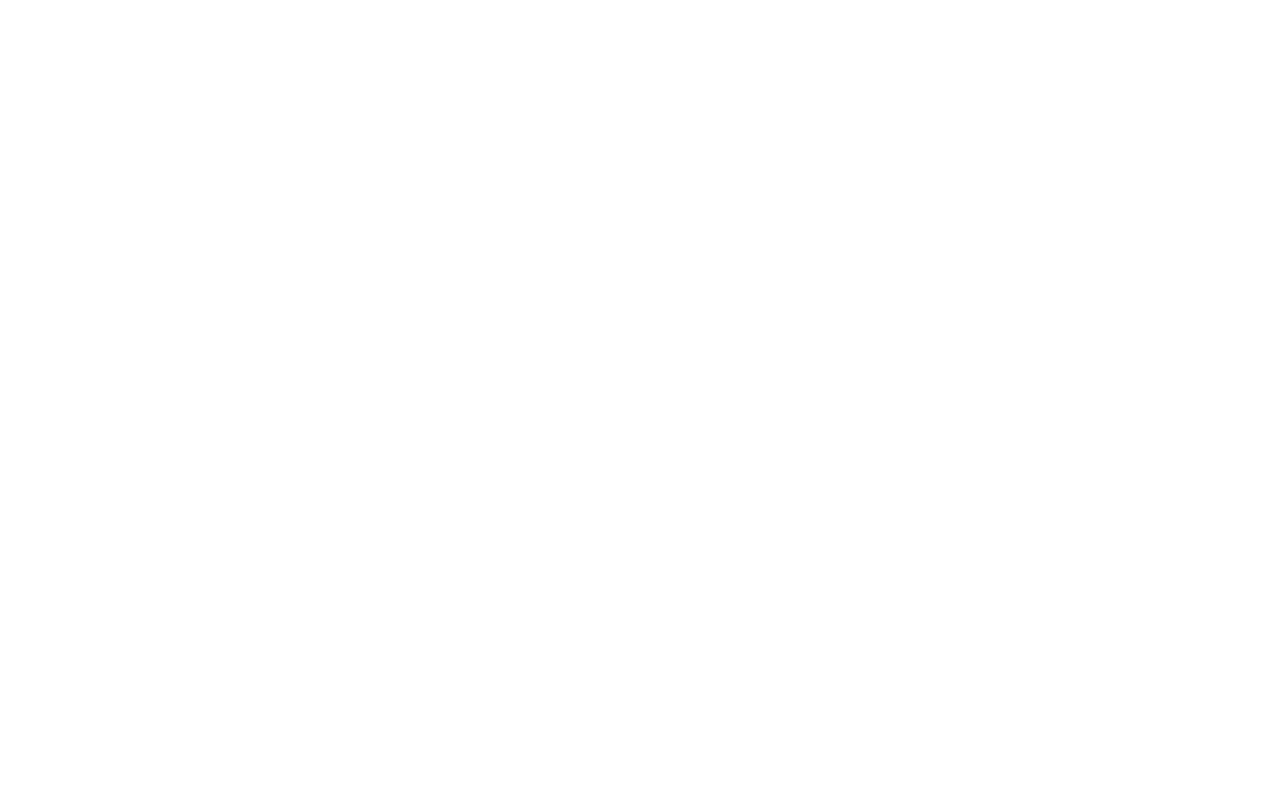
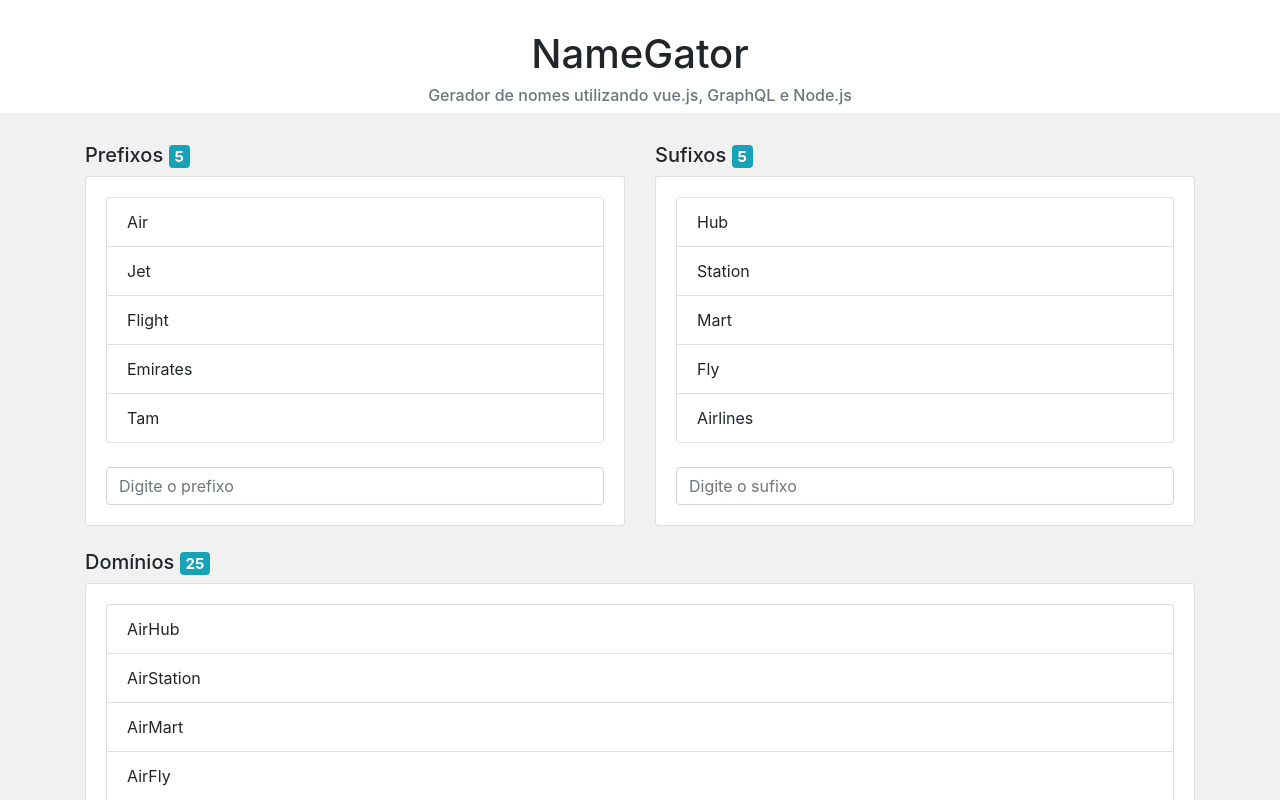
Before and after one commit to igooruh/fullstack-vue-graphql-node, a Vue app: page / in a window 1280 px wide. Shown: the top 800 px of the page. Built offline with nearby package versions, Linux system fonts and the light colour scheme.

Commit message:
Task 00003 - creates layout and data of the lists. import of the libraries bootstrap and font-awesome

```diff
--- a/src/App.vue
+++ b/src/App.vue
@@ -1,8 +1,167 @@
 <template>
+<!-- Está div deve ter em todo html devido a mesma ser um root. Todo html da page deve ser criado dentro da mesma -->
+  <div>
+
+    <div class="slogan">
+      <section class="text-center">
+        <h1>NameGator</h1>
+        <h6 class="text-secondary">Gerador de nomes utilizando vue.js, GraphQL e Node.js</h6>
+      </section>
+
+      <section class="template-view">
+        <div class="container">
+          <div class="row">
+            <div class="col-md">
+              <h5>Prefixos <span class="badge badge-info">{{ prefixes.length }}</span></h5>
+              <div class="card">
+                <div class="card-body">
+                  <ul class="list-group">
+                    <li class="list-group-item" v-for="prefix in prefixes" v-bind:key="prefix">
+                      {{ prefix }}
+                    </li>
+                  </ul>
+                  <br />
+                  <input class="form-control" type="text" placeholder="Digite o prefixo " />
+                </div>
+              </div>
+            </div>
+            <div class="col-md">
+              <h5>Sufixos <span class="badge badge-info">{{ sufixes.length }}</span></h5>
+              <div class="card">
+                <div class="card-body">
+                  <ul class="list-group">
+                    <li class="list-group-item" v-for="sufix in sufixes" v-bind:key="sufix">
+                      {{ sufix }}
+                    </li>
+                  </ul>
+                  <br />
+                  <input class="form-control" type="text" placeholder="Digite o sufixo " />
+                </div>
+              </div>
+            </div>
+          </div>
+
+          <br/>
+          <h5>Domínios <span class="badge badge-info">{{ domains.length }}</span></h5>
+          <div class="card">
+            <div class="card-body">
+              <ul class="list-group">
+                <li class="list-group-item" v-for="domain in domains" v-bind:key="domain">
+                  {{ domain.name }}
+                </li>
+              </ul>
+            </div>
+          </div>
+        </div>
+      </section>
+    </div>
+
+  </div>
 </template>
 
 <script>
+import "bootstrap/dist/css/bootstrap.css"
+import "font-awesome/css/font-awesome.css"
+
 export default {
   name: 'app',
+  data: function() {
+    return {
+      prefixes: ['Air', 'Jet', 'Flight', 'Emirates', 'Tam'],
+      sufixes: ['Hub', 'Station', 'Mart', 'Fly', 'Airlines'],
+      domains: [
+        {
+          name: 'AirHub'
+        },
+        {
+          name: 'AirStation'
+        },
+        {
+          name: 'AirMart'
+        },
+        {
+          name: 'AirFly'
+        },
+        {
+          name: 'AirAirlines'
+        },
+        {
+          name: 'JetHub'
+        },
+        {
+          name: 'JetStation'
+        },
+        {
+          name: 'JetMart'
+        },
+        {
+          name: 'JetFly'
+        },
+        {
+          name: 'JetAirlines'
+        },
+        {
+          name: 'FlightHub'
+        },
+        {
+          name: 'FlightStation'
+        },
+        {
+          name: 'FlightMart'
+        },
+        {
+          name: 'FlightFly'
+        },
+        {
+          name: 'FlightAirlines'
+        },
+        {
+          name: 'EmiratesHub'
+        },
+        {
+          name: 'EmiratesStation'
+        },
+        {
+          name: 'EmiratesMart'
+        },
+        {
+          name: 'EmiratesFly'
+        },
+        {
+          name: 'EmiratesAirlines'
+        },
+        {
+          name: 'TamHub'
+        },
+        {
+          name: 'TamStation'
+        },
+        {
+          name: 'TamMart'
+        },
+        {
+          name: 'TamFly'
+        },
+        {
+          name: 'TamAirlines'
+        }
+      ],
+    };
+  }
 }
 </script>
+
+<style>
+
+.slogan {
+  margin-top: 30px;
+  margin-bottom: 30px;
+}
+
+.template-view {
+  background-color: #F1F1F1;
+  padding-top: 30px;
+  padding-bottom: 30px;
+}
+
+</style>
```
